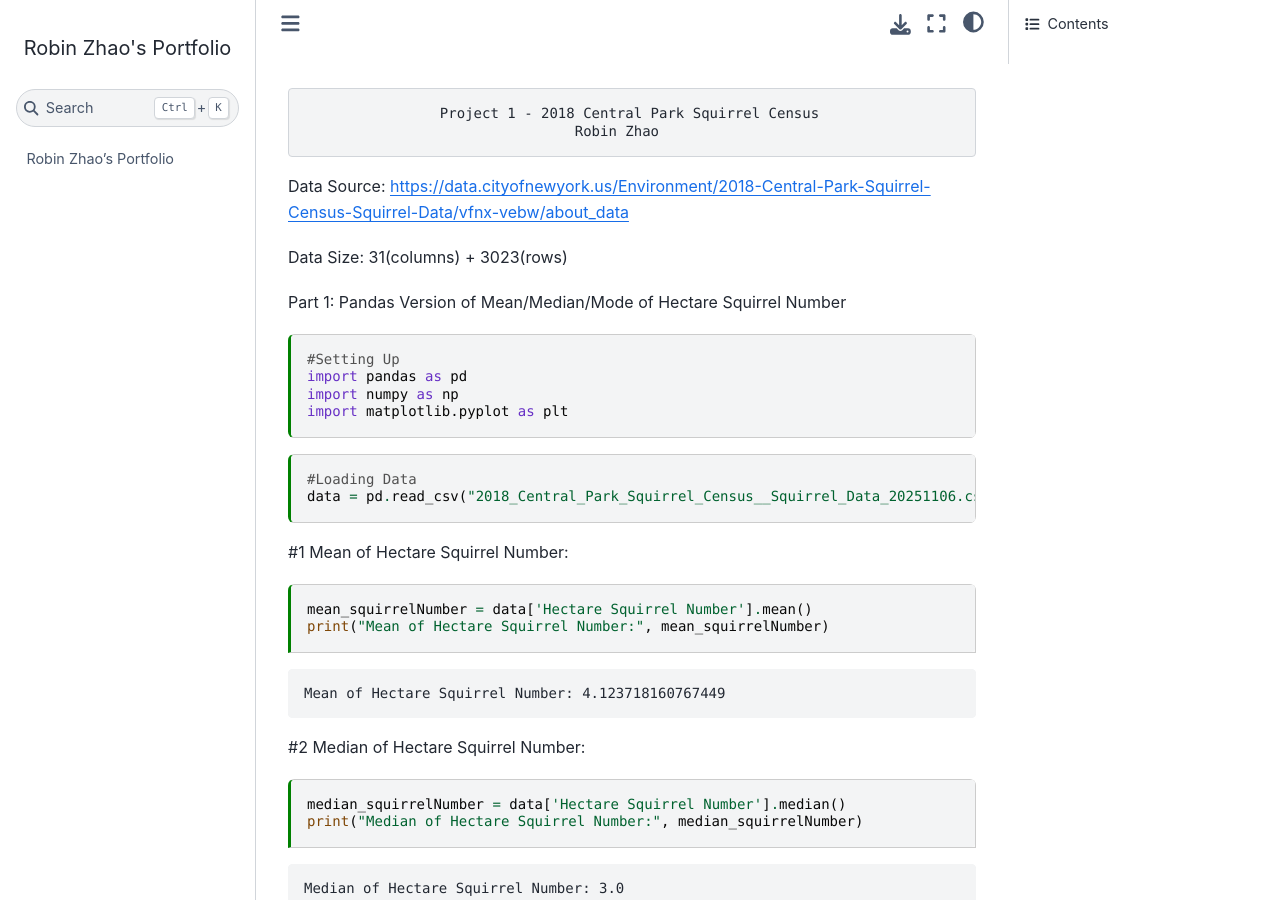
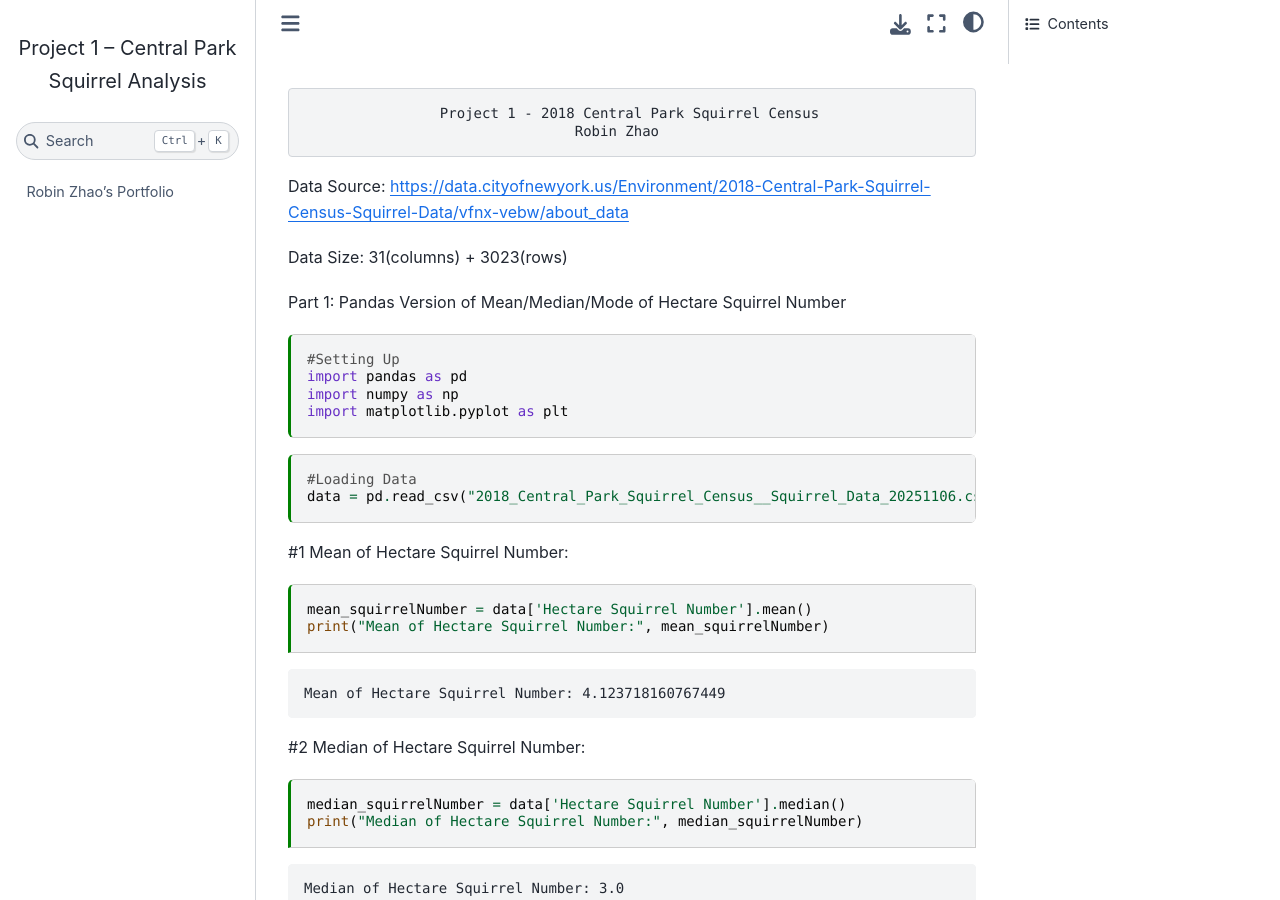
Before and after one commit to RobinZhao-lab/RobinZhao-lab.github.io, a Jupyter Book: the page built from RobinZhao_Project1.ipynb, in a window 1280 px wide and 900 px high. Built offline with Jupyter Book 1.0.4 settings and Sphinx 7.4.7 and the Sphinx Book theme 1.1.4, drawn with Linux system fonts in a browser that asks for light colours; comment, search, counter and statistics services are not loaded.

Commit message:
Clean config for Jupyter Book

```diff
--- a/_config.yml
+++ b/_config.yml
@@ -1,6 +1,6 @@
 # Site-wide config for Jupyter Book
-title: "Robin Zhao's Portfolio"
-author: Robin Zhao
+title: "Project 1 – Central Park Squirrel Analysis"
+author: "Robin Zhao"
 
 only_build_toc_files: true
 exclude_patterns:
```
